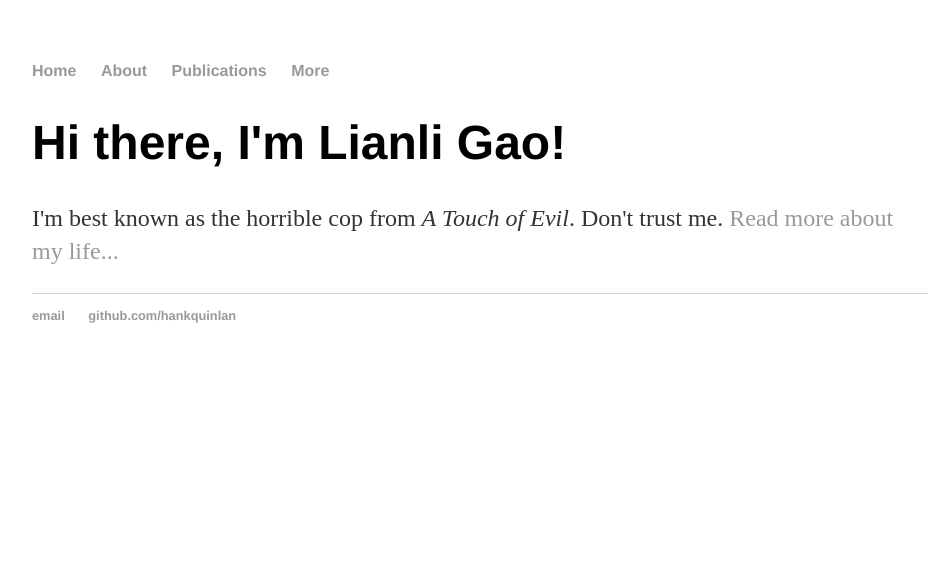
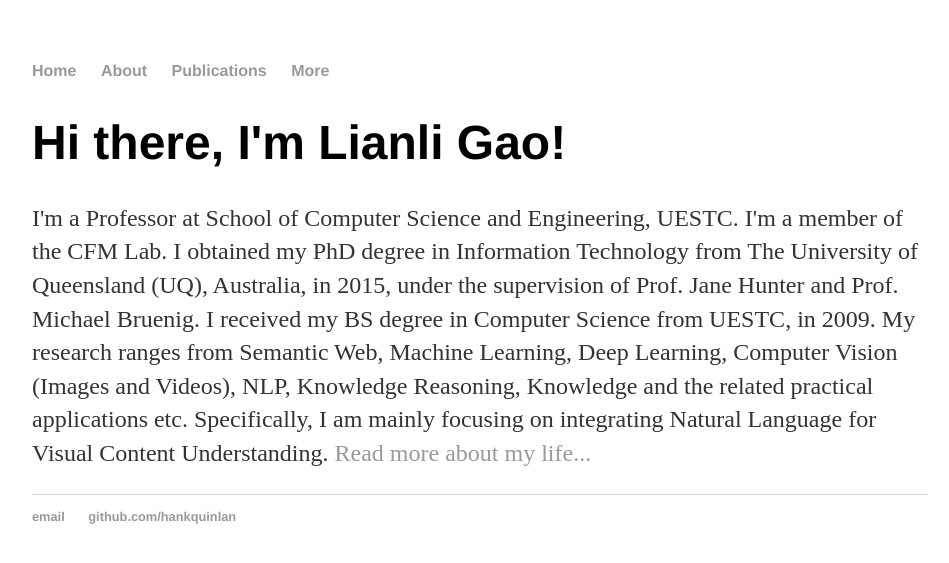
Before and after one commit to lianliGao/lianligao.github.io, a Jekyll site: the page built from index.html, in a window 1280 px wide. Shown: the top 563 px of the page, without its empty margins (160-1109 px from the left). Built offline with Jekyll 4.4.1, drawn with Linux system fonts in a browser that asks for light colours.

Commit message:
Update index.html

```diff
--- a/index.html
+++ b/index.html
@@ -5,5 +5,8 @@ title: Hank Quinlan, Horrible Cop
 
 		<div class="blurb">
 			<h1>Hi there, I'm Lianli Gao!</h1>
-			<p>I'm best known as the horrible cop from <em>A Touch of Evil</em>. Don't trust me. <a href="/about">Read more about my life...</a></p>
+			<p>I'm a Professor at School of Computer Science and Engineering, UESTC. I'm a member of the CFM Lab.  I obtained my PhD degree in Information Technology from The University of Queensland (UQ), Australia, in 2015, under the supervision of Prof. Jane Hunter and Prof. Michael Bruenig. I received my BS degree in Computer Science from UESTC, in 2009.
+
+My research ranges from Semantic Web, Machine Learning, Deep Learning, Computer Vision (Images and Videos), NLP, Knowledge Reasoning, Knowledge and the related practical applications etc.  Specifically, I am mainly focusing on integrating Natural Language for Visual Content Understanding.
+				<a href="/about">Read more about my life...</a></p>
 		</div>
```
